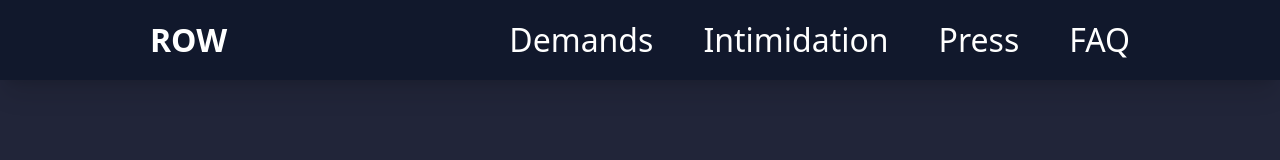
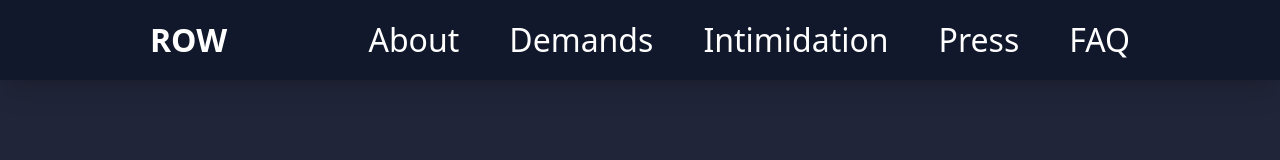
Before and after one commit to dillp1/row-website, a React (Vite) app: page / in a window 1280 px wide. Shown: the top 160 px of the page. Built offline with nearby package versions, Linux system fonts and the light colour scheme.

Commit message:
Added about section to header

```diff
--- a/src/components/Header.jsx
+++ b/src/components/Header.jsx
@@ -16,6 +16,7 @@ function Header() {
 
       {/* Desktop Nav */}
       <nav className="hidden lg:flex flex-row gap-[50px]">
+        <a href="#about">About</a>
         <a href="#demands">Demands</a>
         <a href="#intimidation">Intimidation</a>
         <a href="#press">Press</a>
@@ -47,6 +48,9 @@ function Header() {
       {/* Mobile Nav */}
       {isMenuOpen && (
         <div className="absolute top-full left-0 w-full bg-[#202d51] flex flex-col items-center gap-4 py-4 text-[20px] lg:hidden shadow-xl">
+          <a href="#about" onClick={() => setIsMenuOpen(false)}>
+            About
+          </a>
           <a href="#demands" onClick={() => setIsMenuOpen(false)}>
             Demands
           </a>
```
